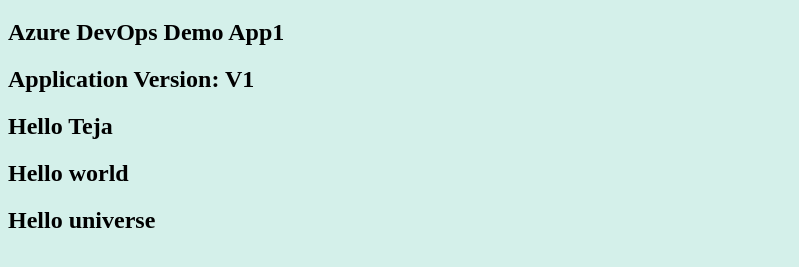
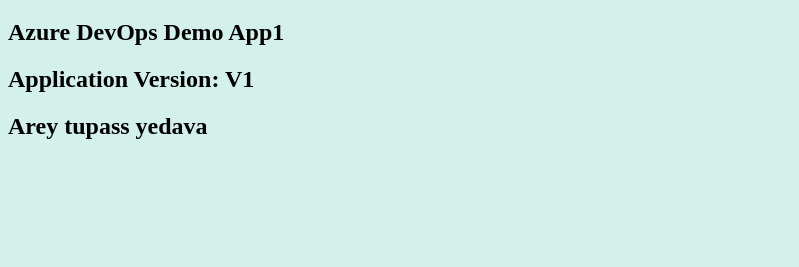
Before and after one commit to tejasai977/dockerakstest, a plain HTML site: page index.html in a window 1280 px wide. Shown: the part 61-328 px from the top of the page, without its empty margins (0-799 px from the left). Drawn offline with Linux system fonts and the light colour scheme.

Commit message:
Update index.html

```diff
--- a/index.html
+++ b/index.html
@@ -4,8 +4,6 @@
       <h1>Welcome to Stack Simplify - Azure DevOps App1 - V1</h1>
       <h2>Azure DevOps Demo App1</h2>
       <h2>Application Version: V1</h2>
-      <h2>Hello Teja</h2>
-      <h2>Hello world</h2>
-      <h2>Hello universe</h2>
+      <h2>Arey tupass yedava</h2>
    </body>
 </html>
```
